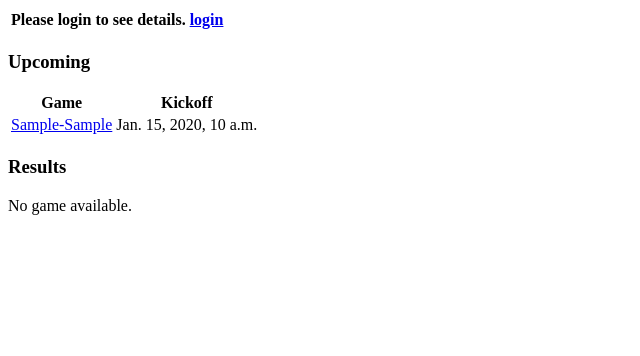
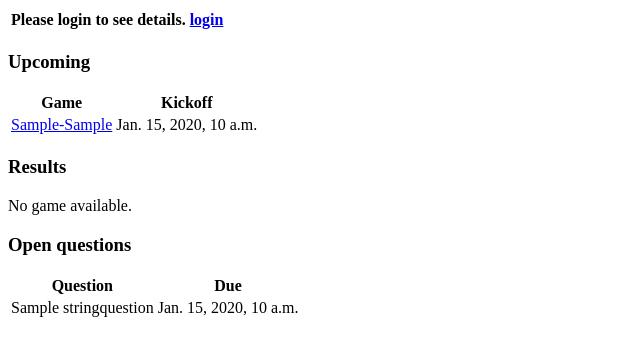
Before and after one commit to bertadenes/tippelde, a Django app: page /games/ in a window 1280 px wide. Shown: the top 356 px of the page, without its empty margins (0-640 px from the left). Run offline with Django 3.2, Linux system fonts and the light colour scheme; tables that the repository leaves empty hold one stand-in row (values such as "Sample post"); lists and menus that the app fills with data are empty.

Commit message:
string question listed

```diff
--- a/templates/games.html
+++ b/templates/games.html
@@ -42,6 +42,21 @@
     {% else %}
         <p>No game available.</p>
     {% endif %}
+    <h3>Open questions</h3>
+    {% if sqs %}
+            <table>
+        <tr>
+            <th>Question</th>
+            <th>Due</th>
+        </tr>
+        {% for q in sqs %}
+            <tr>
+                <td>{{ q.name }}</td>
+                <td>{{ q.due }}</td>
+            </tr>
+        {% endfor %}
+    </table>
+    {% endif %}
 {% endblock %}
 </body>
 </html>
--- a/tippelde/forms.py
+++ b/tippelde/forms.py
@@ -52,6 +52,12 @@ class SQForm(forms.ModelForm):
         fields = ('name', 'description', 'due', 'award', 'changed', 'penalty', 'tournament')
 
 
+class SQ_update_form(forms.ModelForm):
+    class Meta:
+        model = StringQuestion
+        fields = ('correct_answer', )
+
+
 class SAForm(forms.ModelForm):
     class Meta:
         model = StringAnswer
--- a/tippelde/models.py
+++ b/tippelde/models.py
@@ -160,7 +160,7 @@ class Bet(Answer):
 
 
 class StringQuestion(Question):
-    pass
+    correct_answer = models.CharField(blank=True, null=True, max_length=200)
 
 
 class StringAnswer(Answer):
--- a/tippelde/views.py
+++ b/tippelde/views.py
@@ -38,7 +38,8 @@ def games(request):
     now = timezone.now()
     upcoming = Game.objects.order_by('kickoff').filter(kickoff__gte=now)
     results = Game.objects.order_by('-kickoff').exclude(kickoff__gte=now)
-    context = {'results': results, 'upcoming': upcoming}
+    sqs = StringQuestion.objects.order_by('due').filter(due__gte=now)
+    context = {'results': results, 'upcoming': upcoming, 'sqs': sqs}
     return render(request, 'games.html', context)
 
 
```
Also changed, not shown: tippelde/migrations/0011_stringquestion_correct_answer.py (added).
